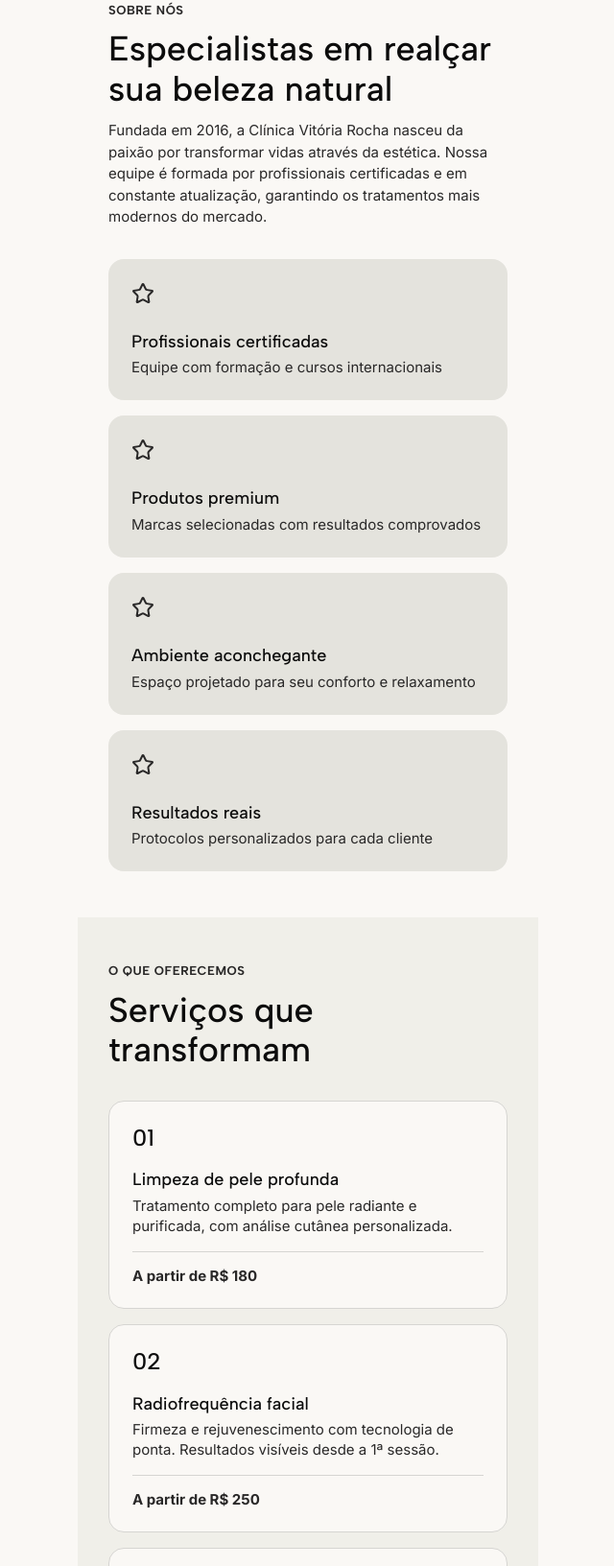
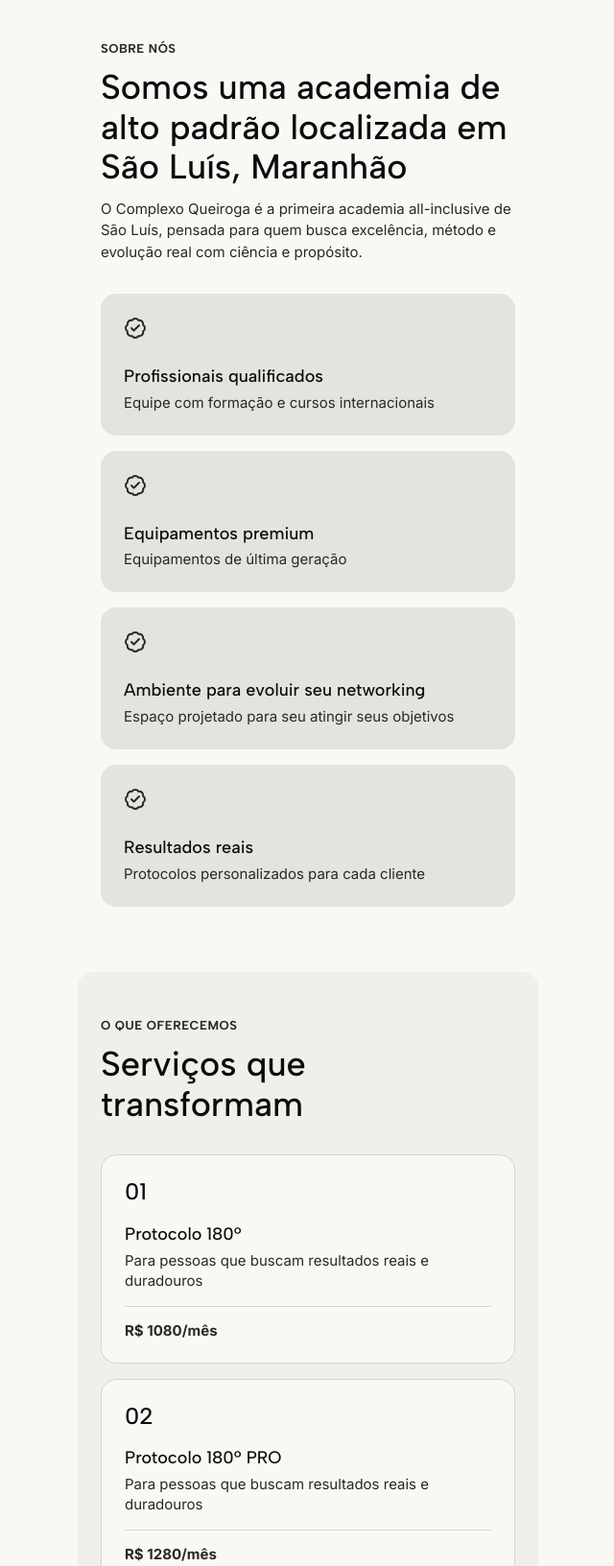
Before and after one commit to SamuelFerreira-trs/minisite, a website built with Vite: page index.html in a window 1280 px wide. Shown: the part 1030-2662 px from the top of the page at 96% size, without its empty margins (319-959 px from the left). Built offline with nearby package versions, Linux system fonts and the light colour scheme.

Commit message:
Update footer with logo and branding, adjust section layout, and refine gallery copy

```diff
--- a/config.ts
+++ b/config.ts
@@ -6,13 +6,13 @@ import type { SiteConfig } from './src/types'
 export const CONFIG = {
 
   // ─── Identidade ────────────────────────────────────────────
-  nome:      "Clínica Vitória Rocha",
-  slogan:    "Estética & Beleza",
+  nome:      "Complexo Queiroga",
+  slogan:    "Saúde & Performance",
   logo:      "./logo.png", // Coloque o arquivo em /public/logo.png — null = exibe o nome em texto
   whatsapp:  "5585985121230",
   iconeWhatsapp: "./whatsapp.svg",
-  cidade:    "Fortaleza, CE",
-  instagram: "@clinicavitoriarocha",
+  cidade:    "São Luís, MA",
+  instagram: "@complexoqueiroga",
 
   // ─── Cores ─────────────────────────────────────────────────
   cores: {
@@ -68,25 +68,41 @@ export const CONFIG = {
   },
 
   sobre: {
-    titulo:    "Especialistas em realçar\nsua beleza natural",
-    texto:     "Fundada em 2016, a Clínica Vitória Rocha nasceu da paixão por transformar vidas através da estética. Nossa equipe é formada por profissionais certificadas e em constante atualização, garantindo os tratamentos mais modernos do mercado.",
+    titulo:    "Somos uma academia de alto padrão localizada em São Luís, Maranhão",
+    texto:     "O Complexo Queiroga é a primeira academia all-inclusive de São Luís, pensada para quem busca excelência, método e evolução real com ciência e propósito.",
     tag:       "Desde 2016",
-    iconeDiferencial: "star",
+    iconeDiferencial: "badge-check",
     diferenciais: [
-      { titulo: "Profissionais certificadas", desc: "Equipe com formação e cursos internacionais" },
-      { titulo: "Produtos premium",           desc: "Marcas selecionadas com resultados comprovados" },
-      { titulo: "Ambiente aconchegante",      desc: "Espaço projetado para seu conforto e relaxamento" },
-      { titulo: "Resultados reais",           desc: "Protocolos personalizados para cada cliente" },
+      { titulo: "Profissionais qualificados",
+        desc: "Equipe com formação e cursos internacionais" },
+
+      { titulo: "Equipamentos premium",
+        desc: "Equipamentos de última geração" },
+
+      { titulo: "Ambiente para evoluir seu networking",
+        desc: "Espaço projetado para seu atingir seus objetivos" },
+
+      { titulo: "Resultados reais",
+        desc: "Protocolos personalizados para cada cliente" },
     ],
   },
 
   servicos: [
-    { nome: "Limpeza de pele profunda",  desc: "Tratamento completo para pele radiante e purificada, com análise cutânea personalizada.",            preco: "A partir de R$ 180" },
-    { nome: "Radiofrequência facial",    desc: "Firmeza e rejuvenescimento com tecnologia de ponta. Resultados visíveis desde a 1ª sessão.",          preco: "A partir de R$ 250" },
-    { nome: "Design de sobrancelhas",    desc: "Mapeamento facial e técnicas exclusivas para o design perfeito para o seu rosto.",                    preco: "A partir de R$ 90"  },
-    { nome: "Massagem relaxante",        desc: "1 hora de relaxamento profundo com óleos essenciais e técnicas terapêuticas.",                        preco: "A partir de R$ 150" },
-    { nome: "Peeling químico",           desc: "Renovação celular controlada para manchas, acne e textura irregular.",                                preco: "A partir de R$ 200" },
-    { nome: "Drenagem linfática",        desc: "Técnica manual certificada para redução de inchaço e bem-estar geral.",                               preco: "A partir de R$ 130" },
+    { nome: "Protocolo 180º",
+      desc: "Para pessoas que buscam resultados reais e duradouros",
+      preco: "R$ 1080/mês" },
+
+    { nome: "Protocolo 180º PRO",
+      desc: "Para pessoas que buscam resultados reais e duradouros",
+      preco: "R$ 1280/mês" },
+
+    { nome: "Protocolo 360º",
+      desc: "Para pessoas que buscam resultados reais e duradouros",
+      preco: "R$ 1480/mês"  },
+
+    { nome: "Protocolo 360º PRO",
+      desc: "Para pessoas que buscam resultados reais e duradouros",
+      preco: "R$ 1680/mês" },
   ],
 
   galeria: {
@@ -111,13 +127,13 @@ export const CONFIG = {
 
   localizacao: {
     iconeEndereco: "map-pin",
-    endereco:   "Rua das Flores, 142 — Meireles",
-    cidade:     "Fortaleza, CE — 60165-080",
+    endereco:   "Av. dos Holandeses, 1000 — Quadra 01, Lote 01 — Calhau",
+    cidade:     "São Luís, MA",
     iconeTelefone: "phone",
-    telefone:   "(85) 9 8512-1230",
+    telefone:   "(98) 9 8512-1230",
     iconeEmail: "mail",
-    email:      "contato@clinicavitoriarocha.com.br",
-    maps_query: "Clínica+Vitória+Rocha+Fortaleza",
+    email:      "complexoqueiroga@gmail.com",
+    maps_query: "Complexo+Queiroga",
     horarios: [
       { dia: "Segunda a Sexta", hora: "08h às 19h" },
       { dia: "Sábado",          hora: "08h às 14h" },
@@ -131,4 +147,7 @@ export const CONFIG = {
     iconeWhatsapp: "message-circle"
   },
 
+  footer: {
+    logo_white: "./logo_white.png",
+  }
 } satisfies SiteConfig
--- a/src/sections/footer.ts
+++ b/src/sections/footer.ts
@@ -20,11 +20,9 @@ export function renderFooter(config: SiteConfig): string {
   return `
     <footer class="site-footer">
       <div class="footer-inner">
-        <p class="footer-logo">${config.nome}</p>
-        <nav class="footer-links" aria-label="Links do rodapé">
-          ${links}
-        </nav>
+        <img src="${config.footer.logo_white}" class="footer-logo" alt="${config.nome}">
         <p class="footer-copy">© ${currentYear()} ${config.nome} · ${config.cidade} · Todos os direitos reservados</p>
+        <p class="footer-copy">MiniSite desenvolvido por <a href="https://tersis.co" target="_blank">Tersis</a></p>
       </div>
     </footer>
   `
--- a/src/sections/galeria.ts
+++ b/src/sections/galeria.ts
@@ -11,7 +11,7 @@ export function renderGaleria(config: GaleriaConfig, setaEsq: string, setaDir: s
     <section id="galeria" class="section section--surface3">
       <div class="section-header reveal">
         <p class="eyebrow--light">Nosso espaço</p>
-        <h1 class="section-title--light">Um ambiente pensado para você</h2>
+        <h1 class="section-title--light">Um ambiente pensado para a sua evolução</h2>
       </div>
       <div class="galeria-slider reveal" id="galeria-slider">
         <div class="galeria-track" id="galeria-track">
--- a/src/styles/components.css
+++ b/src/styles/components.css
@@ -21,12 +21,12 @@ body {
   z-index: 100;
   height: var(--nav-height);
   background-color: var(--c-bg);
-  border-radius: var(--r-card);
+  border-radius: var(--r-btn);
   border: 1px solid var(--c-accent);
   display: flex;
   align-items: center;
   justify-content: space-between;
-  padding: 12px 12px 12px 16px;
+  padding: 12px 12px 12px 20px;
   box-sizing: border-box;
 }
 
@@ -172,7 +172,10 @@ body {
 
 /* ─── Seção padrão ────────────────────────────────────────── */
 .section {
-  padding: 48px 32px;
+  padding: 48px 24px;
+  margin-top: 20px;
+  margin-bottom: 20px;
+  border-radius: var(--r-card);
 }
 
 .section--surface  { background-color: var(--c-surface); }
@@ -561,6 +564,8 @@ body {
 .site-footer {
   background-color: var(--c-dark2);
   padding: 32px 24px;
+  border-radius: var(--r-card);
+  margin-bottom: 20px;
 }
 
 .footer-inner {
@@ -575,6 +580,8 @@ body {
   font-weight: 600;
   color: var(--c-text-secondary);
   letter-spacing: -0.02em;
+  max-width: 50%;
+
 }
 
 .footer-links {
```
Also changed, not shown: public/logo_white.png (added).
